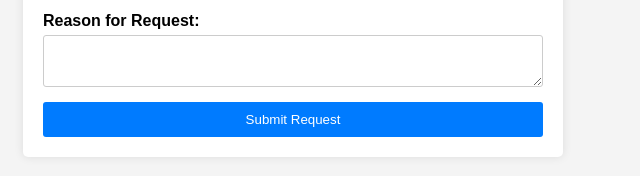
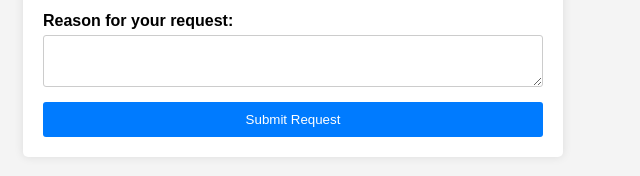
Before and after one commit to BiyendoloJovial/printphoto_web, a plain HTML site: page index.html in a window 1280 px wide. Shown: the part 456-632 px from the top of the page, 347-987 px from the left. Drawn offline with Linux system fonts and the light colour scheme.

Commit message:
Update index.html

```diff
--- a/index.html
+++ b/index.html
@@ -20,7 +20,7 @@
             <label for="email">Email:</label>
             <input type="email" id="email" name="email" required>
 
-            <label for="reason">Reason for Request:</label>
+            <label for="reason">Reason for your request:</label>
             <textarea id="reason" name="reason" required></textarea>
 
             <button type="submit">Submit Request</button>
```
